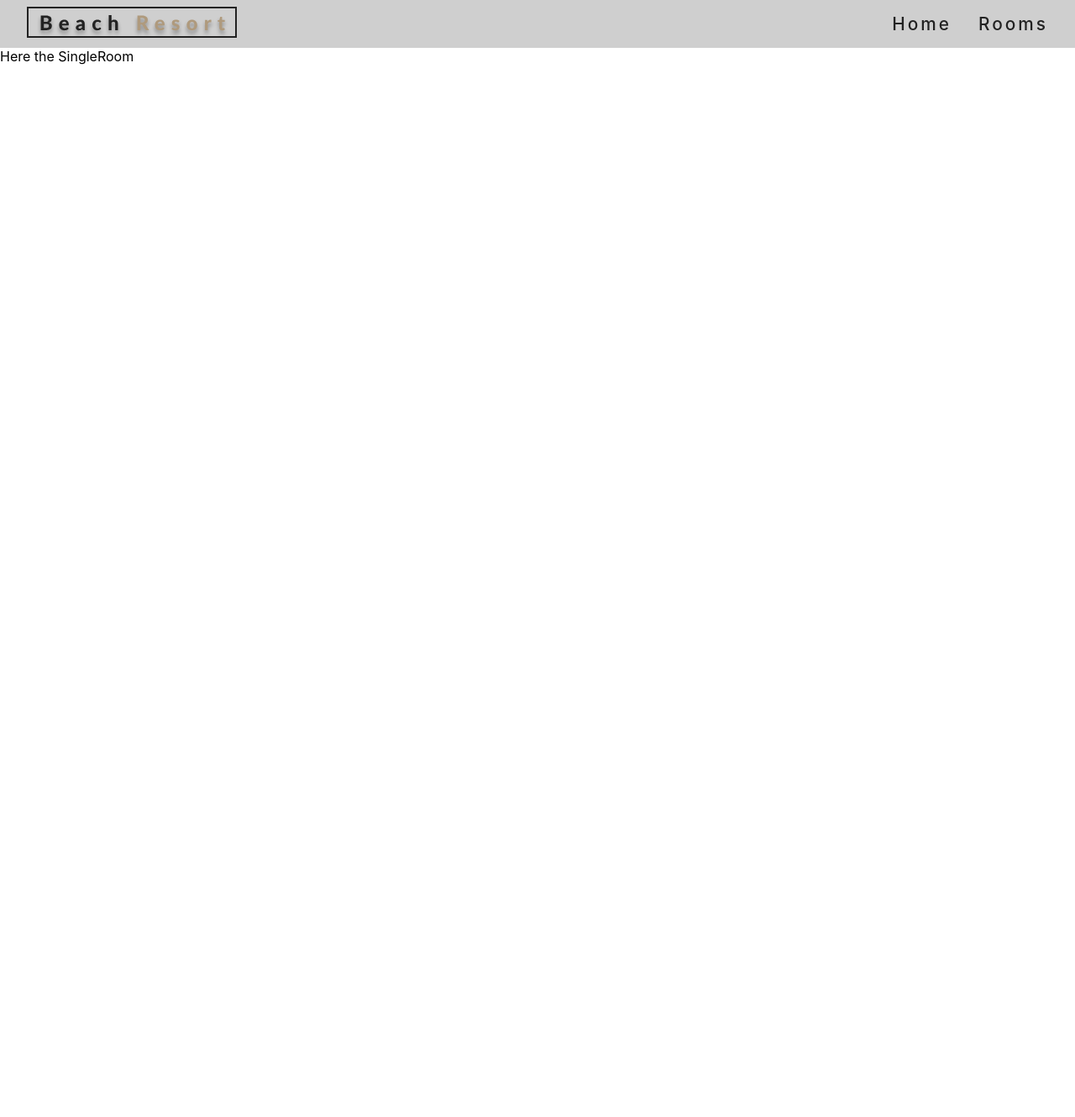
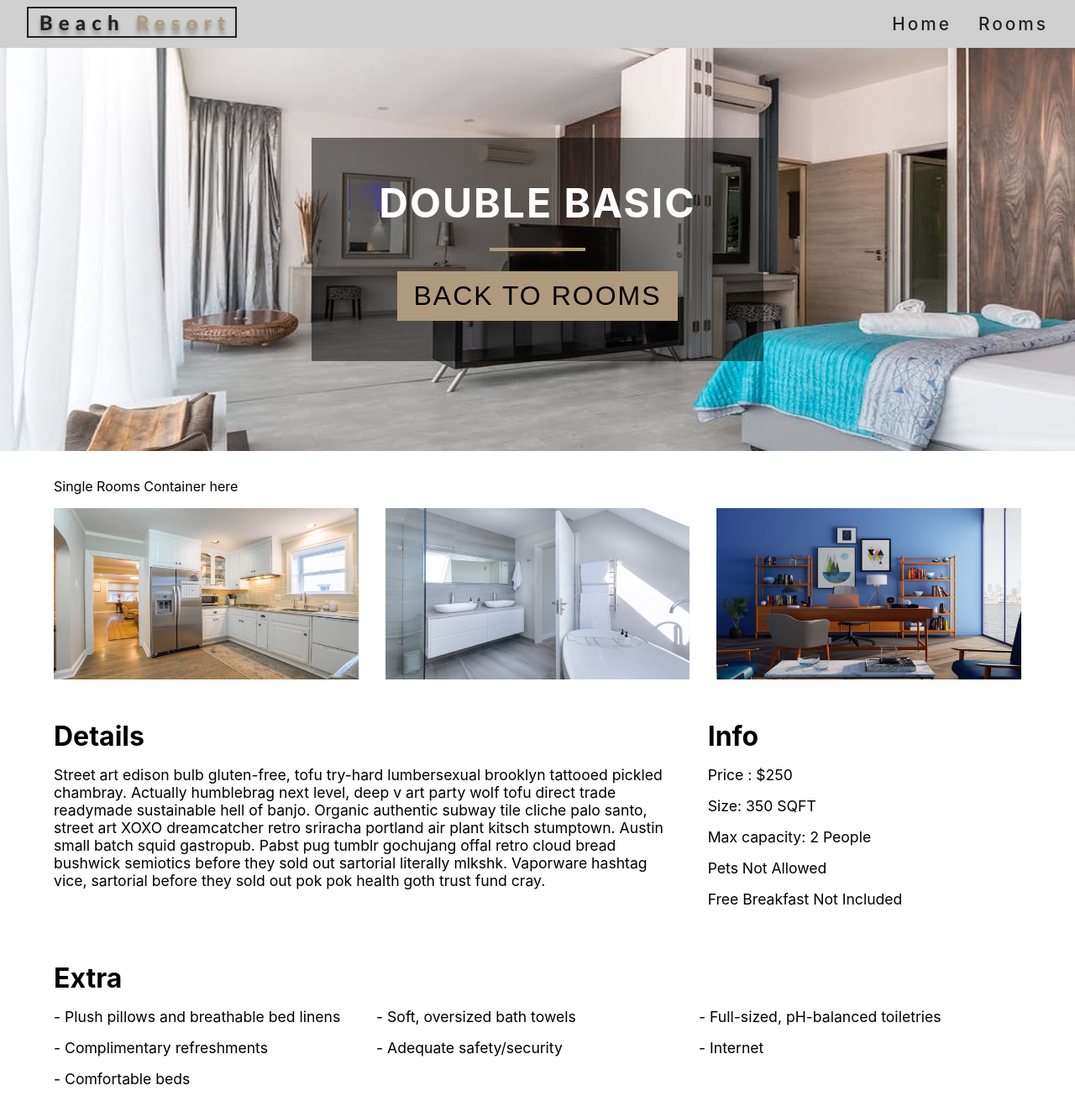
Before and after one commit to v50n/hotel-reservation-ReactJS, a React (Create React App) app: page /rooms/double-basic in a window 1280 px wide. Shown: the top 1330 px of the page at 84% size. Before the commit the page ends 800 px from the top, so only its background shows below. Built offline with nearby package versions, Linux system fonts and the light colour scheme.

Commit message:
Add styledHero and finish the singleRoom.js

```diff
--- a/package.json
+++ b/package.json
@@ -12,6 +12,7 @@
     "react-icons": "^4.2.0",
     "react-router-dom": "^5.2.0",
     "react-scripts": "4.0.3",
+    "styled-components": "^5.3.0",
     "web-vitals": "^1.0.1"
   },
   "scripts": {
--- a/src/components/Hero.js
+++ b/src/components/Hero.js
@@ -1,4 +1,5 @@
-import './../css/Hero.css'
+import './../css/Hero.css';
+
 
 const Hero = ({style,children}) => {
     return(
--- /dev/null
+++ b/src/components/ServicesSection.js
@@ -0,0 +1,29 @@
+import React from 'react';
+import ServicesData from './../ServicesData'
+
+export default function ServicesSection() {
+    return (
+        <div className="service-section">
+            <h1>Services</h1>
+            <hr />
+            <div className="service-list">
+
+                    {
+                        ServicesData.map(service => {
+                            return (
+                                <div  className="service-detail" key={service.id}>
+                                    <div className="service-icon">{service.icon}</div>
+                                    <div className="service-title">{service.title}</div>
+                                    <div className="service-desc">
+                                        <p>{service.desc}
+                                        </p>
+                                    </div>
+                                </div>
+                            )
+                        })
+                    }
+
+            </div>
+        </div>
+    )
+}
--- /dev/null
+++ b/src/components/StyledHero.js
@@ -0,0 +1,13 @@
+import styled from 'styled-components';
+import defaultImg from '../images/room-1.jpeg';
+
+const StyledHero = styled.div`
+    min-height: 60vh;
+    background: url(${props => props.bckImg ? props.bckImg : defaultImg}) no-repeat center center;
+    background-size: cover; /* cover full page*/
+    display: flex;
+    justify-content: center;
+    align-items: center;
+`;
+
+export default StyledHero
--- a/src/css/Hero.css
+++ b/src/css/Hero.css
@@ -1,10 +1,13 @@
-.defaultHero{
-    background: url(./../images/defaultBcg.jpeg) no-repeat center center fixed;
-    height: calc(100vh - 80px);
+.defaultHero, .roomHero{
+    background: url(./../images/defaultBcg.jpeg) no-repeat center center;
+    min-height: calc(100vh - 57px);
     background-size: cover; /* cover full page*/
     display: flex;
     justify-content: center;
     align-items: center;
+}
+.roomHero{
+    min-height: 60vh;
 }
 
 
--- a/src/css/Home.css
+++ b/src/css/Home.css
@@ -51,11 +51,10 @@
 }
 
 .roomDetail{
-    flex-basis: 30%;
+    flex-basis: 100%;
     box-shadow: var(--lightShadow);
     transition: var(--mainTransition);
-    /* box-shadow: var(--darkShadow); */
-
+    margin-bottom: 1rem;
 }
 
 .roomImage{
@@ -137,9 +136,15 @@
     .service-detail{
         flex-basis: 40%;
     }
+    .roomDetail{
+        flex-basis: 45%;
+    }
 }
   @media screen and (min-width: 992px) {
     .service-detail{
         flex-basis: 20%;
     }
+    .roomDetail{
+        flex-basis: 30%;
+    }
 }
--- /dev/null
+++ b/src/css/SingleRoom.css
@@ -0,0 +1,52 @@
+.SingleRoomContainer{
+    width: 90%;
+    margin: 2rem auto;
+}
+
+
+.SingleRoomContainer .roomImgDetail{
+    width: 100%;
+    display: grid;
+    grid-template-columns: repeat(auto-fit, minmax(350px, 1fr));
+    margin: 1rem auto;
+    gap: 2rem 2rem;
+}
+
+.roomImgDetail img{
+    width: 100%;
+}
+.singleRoomInfo{
+    display: grid;
+}
+
+.singleInfo{
+    margin-top: 2rem;
+}
+
+.singleInfo h1{
+    margin-bottom: 1rem;
+}
+
+.singleInfo p{
+    font-size: 1.1rem;
+}
+.singleInfo p{
+    padding-bottom: 1rem;
+}
+
+@media screen and (min-width: 776px) {
+    .singleRoomInfo{
+        grid-template-columns: 2fr 1fr;
+        gap: 1rem 2rem;
+    }
+    .singleExtra{
+        grid-column: 1/3;
+    }
+    .extraDetail{
+        display: grid;
+        grid-template-columns: repeat(3, 1fr);
+    }
+}
+  @media screen and (min-width: 992px) {
+
+}
--- a/src/data.js
+++ b/src/data.js
@@ -705,7 +705,7 @@ export default [
       id: "13"
     },
     fields: {
-      name: "presidential",
+      name: "presidential room",
       slug: "presidential-room",
       type: "presidential",
       price: 600,
--- a/src/pages/Home.js
+++ b/src/pages/Home.js
@@ -2,8 +2,8 @@ import React from 'react'
 import Hero from '../components/Hero'
 import HeroBanner from '../components/HeroBanner'
 import './../css/Home.css';
-import ServicesData from "./../ServicesData";
 import FeaturedRooms from '../components/FeaturedRooms';
+import ServicesSection from '../components/ServicesSection';
 
 const Home = () => {
 
@@ -12,28 +12,7 @@ const Home = () => {
             <Hero>
                 <HeroBanner title="Luxurious Rooms" btnTitle="our rooms" desc="Deluxe Rooms Starting At $299"/>
             </Hero>
-            <div className="service-section">
-                <h1>Services</h1>
-                <hr />
-                <div className="service-list">
-
-                        {
-                            ServicesData.map(service => {
-                                return (
-                                    <div  className="service-detail" key={service.id}>
-                                        <div className="service-icon">{service.icon}</div>
-                                        <div className="service-title">{service.title}</div>
-                                        <div className="service-desc">
-                                            <p>{service.desc}
-                                            </p>
-                                        </div>
-                                    </div>
-                                )
-                            })
-                        }
-
-                </div>
-            </div>
+            <ServicesSection />
             <FeaturedRooms />
         </div>
     )
--- a/src/pages/SingleRoom.js
+++ b/src/pages/SingleRoom.js
@@ -1,11 +1,58 @@
-import React, { Component } from 'react'
+import React from 'react';
+import {useParams} from 'react-router-dom';
+import RoomsData from './../data';
+import Error from './Error';
+import StyledHero from './../components/StyledHero';
+import HeroBanner from '../components/HeroBanner';
+import '../css/SingleRoom.css';
 
-export default class SingleRoom extends Component {
-    render() {
+
+export default function SingleRoom() {
+    const {slug} = useParams();
+    const room = RoomsData.filter(room => room.fields.slug === slug)
+    const {name, price, size, capacity, pets, breakfast, description, extras, images} = room[0].fields;
+    if(room.length === 0){
+        return <Error />
+    }else{
         return (
             <div>
-                Here the SingleRoom
+                <StyledHero bckImg={images[0].fields.file.url}>
+                    <HeroBanner title={name} btnTitle="Back to rooms"></HeroBanner>
+                </StyledHero>
+                <div className="SingleRoomContainer">
+                    Single Rooms Container here
+                    <div className="roomImgDetail">
+                        {
+                            images.filter((item,index) => index !== 0 ? item.fields.file.url : null)
+                                    .map((img, index) => <img src={img.fields.file.url} alt="" key={index} />)
+                        }
+                    </div>
+                    <div className="singleRoomInfo">
+                        <div className="singleInfo singleDetail">
+                            <h1>Details</h1>
+                            <p>{description}</p>
+                        </div>
+                        <div className="singleInfo">
+                            <h1>Info</h1>
+                            <p><span>Price : ${price}</span></p>
+                            <p><span>Size: {size} SQFT</span></p>
+                            <p><span>Max capacity: {capacity} People</span></p>
+                            <p><span>{pets ? 'Pets Allowed' : 'Pets Not Allowed'}</span></p>
+                            <p><span>{breakfast ? 'Free Breakfast Included' : 'Free Breakfast Not Included'}</span></p>
+                        </div>
+                        <div className="singleInfo singleExtra">
+                            <h1>Extra</h1>
+                            <div className="extraDetail">
+                            {
+                                extras.map((extra,index) => <p key={index}><span> - {extra}</span></p>)
+                            }
+                            </div>
+
+                        </div>
+                    </div>
+                </div>
             </div>
         )
     }
+
 }
```
Also changed, not shown: 2 other files (tests, documents, lock files or other folders).
